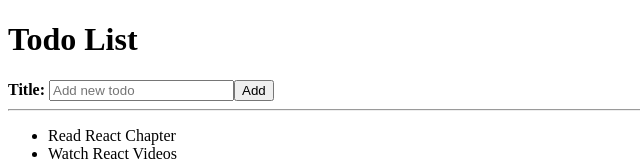
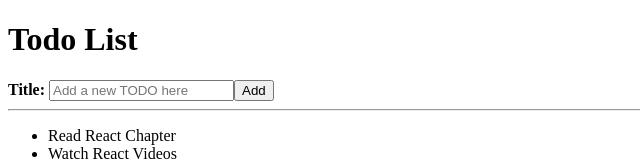
Before and after one commit to herzonfabian100/react-project, a React (Create React App) app: page / in a window 1280 px wide. Shown: the top 164 px of the page, without its empty margins (0-640 px from the left). Built offline with nearby package versions, Linux system fonts and the light colour scheme; the HTML template or start-up script is replaced by a standard one.

Commit message:
Updated the form in the App  React

```diff
--- a/src/AddTodoForm.js
+++ b/src/AddTodoForm.js
@@ -21,7 +21,7 @@ function AddTodoForm(props) {
           type="text"
           name="title" required
           id="todoTitle"
-          placeholder="Add new todo"
+          placeholder="Add a new TODO here"
           value={initText}
           onChange={e => setInitText(e.target.value)}
         />
```
